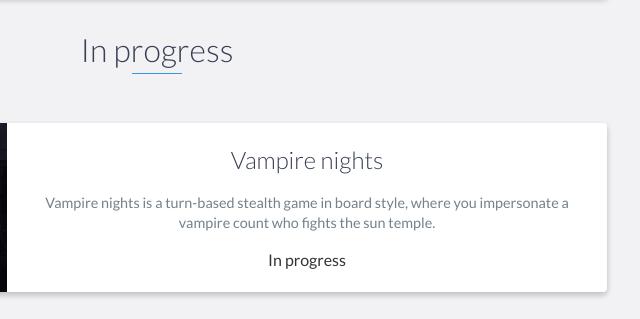
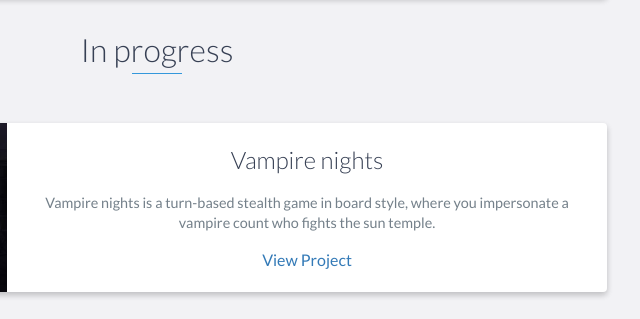
Before and after one commit to Ago251/Ago251.github.io, a website: page index.html in a window 1280 px wide. Shown: the part 2648-2967 px from the top of the page, 483-1123 px from the left. Drawn offline with nearby package versions, Linux system fonts and the light colour scheme.

Commit message:
Updated page

```diff
--- a/index.html
+++ b/index.html
@@ -188,7 +188,7 @@
                         <p>
                             Vampire nights is a turn-based stealth game in board style, where you impersonate a vampire count who fights the sun temple.
                         </p>
-                        In progress
+                        <a href="https://ago251.itch.io/vampire-nights">View Project</a>
                     </div>
                     <!-- End .project-info -->
 				</div>
```
